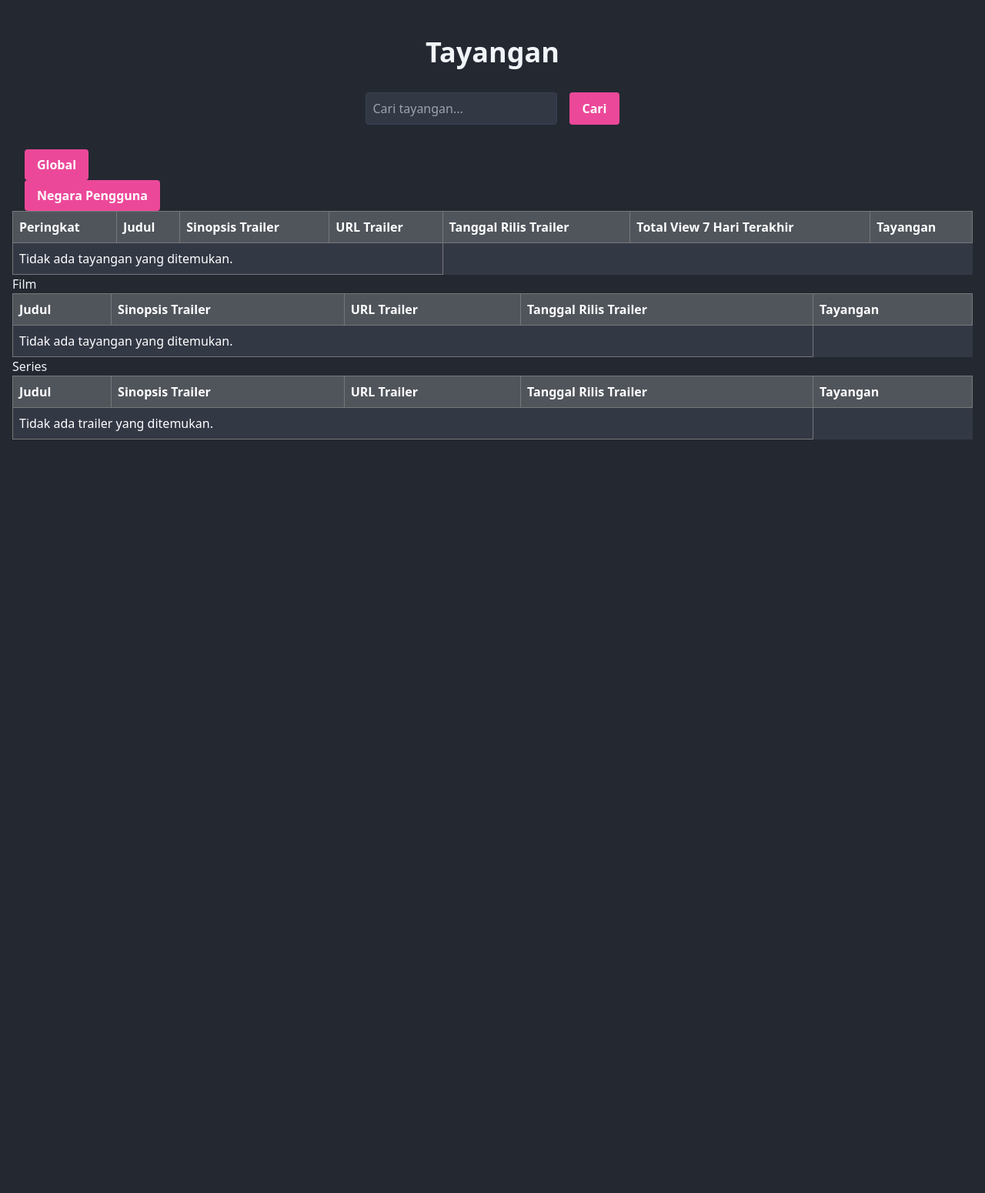
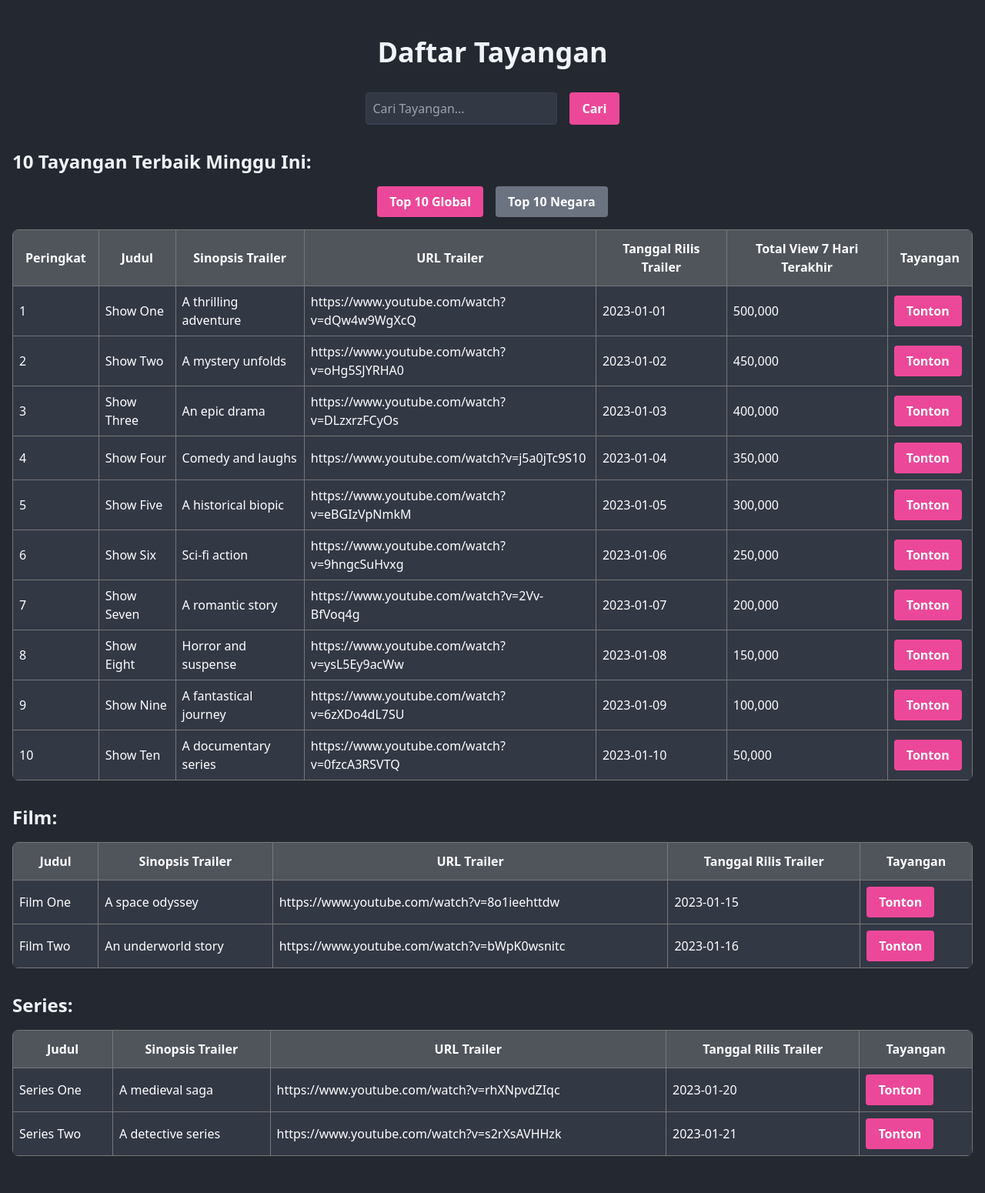
Before and after one commit to LimBodhi/Pacilflix, a Django app: template Tayangan/templates/tayangan.html in a window 1280 px wide. Shown: the part 80-1630 px from the top of the page at 77% size. Before the commit the page ends 651 px from the top, so only its background shows below. Run offline with Django 3.2, Linux system fonts and the light colour scheme; the template is opened without the code that fills it, so the values that code supplies are empty; some libraries are stand-ins or nearby versions.

Commit message:
dummy tayangan

```diff
--- a/Tayangan/templates/tayangan.html
+++ b/Tayangan/templates/tayangan.html
@@ -3,13 +3,19 @@
 {% block content %}
 <div class="min-h-screen bg-[#242831] text-slate-100 font-inter">
     <div class="container mx-auto py-12 px-4">
-        <h2 class="text-center text-4xl font-bold mb-8">Tayangan</h2>
+        <h2 class="text-center text-4xl font-bold mb-8">Daftar Tayangan</h2>
 
-        <form action="{% url 'show_search_tayangan' %}" method="post" class="flex justify-center mb-8">
-            {% csrf_token %}
-            <input type="text" name="search" value="{{ query }}" placeholder="Cari tayangan..." class="bg-[#333845] text-white border border-gray-700 p-2 rounded">
+        <div class="flex justify-center mb-8">
+            <input type="text" placeholder="Cari Tayangan..." class="bg-[#333845] text-white border border-gray-700 p-2 rounded">
             <button type="submit" class="ml-4 bg-pink-500 hover:bg-red-500 text-white font-bold py-2 px-4 rounded">Cari</button>
-        </form>
+        </div>
+
+        <h3 class="text-2xl font-semibold mb-4">10 Tayangan Terbaik Minggu Ini:</h3>
+
+        <div class="flex justify-center mb-4">
+            <button class="bg-pink-500 hover:bg-red-500 text-white font-bold py-2 px-4 rounded mr-4">Top 10 Global</button>
+            <button class="bg-gray-500 hover:bg-gray-600 text-white font-bold py-2 px-4 rounded">Top 10 Negara</button>
+        </div>
 
         <style>
             table {
@@ -25,118 +31,78 @@
             }
             th {
                 background-color: #50555c; /* Darker header background */
+                text-align: center;
             }
         </style>
-        <form method="get" class="button">
 
-            <button type="submit" class="ml-4 bg-pink-500 hover:bg-red-500 text-white font-bold py-2 px-4 rounded">Global</button>
-        </form>
-        <form method="get" class="button">
-
-            <button type="submit" class="ml-4 bg-pink-500 hover:bg-red-500 text-white font-bold py-2 px-4 rounded">Negara Pengguna</button>
-        </form>
-        <table>
-            <thead>
+        <div class="overflow-x-auto mb-8">
+            <table class="w-full text-left rounded-lg overflow-hidden">
+                <thead class="bg-[#333845] text-white">
                     <tr>
-                    <th>Peringkat</th>
-                    <th>Judul</th>
-                    <th>Sinopsis Trailer</th>
-                    <th>URL Trailer</th>
-                    <th>Tanggal Rilis Trailer</th>
-                    <th>Total View 7 Hari Terakhir</th>
-                    <th>Tayangan</th>
+                        <th class="py-3 px-4">Peringkat</th>
+                        <th class="py-3 px-4">Judul</th>
+                        <th class="py-3 px-4">Sinopsis Trailer</th>
+                        <th class="py-3 px-4">URL Trailer</th>
+                        <th class="py-3 px-4">Tanggal Rilis Trailer</th>
+                        <th class="py-3 px-4">Total View 7 Hari Terakhir</th>
+                        <th class="py-3 px-4">Tayangan</th>
                     </tr>
                 </thead>
-            <tbody>
-                {% for trailer in tayangans %}
-                <tr class="border-t border-gray-700">
-                    <td>{{ 1 }}</td>
-                    <td>{{ trailer.judul }}</td>
-                    <td>{{ trailer.sinopsis_trailer }}</td>
-                    <td>{{ trailer.url_video_trailer }}</td>
-                    <td>{{ trailer.formatted_timestamp }}</td>
-                    <td>{{ 1 }}</td>
-                    <td>
-                        <form action="{% url 'show_film' %}" method="post">
-                            {% csrf_token %}
-                            <input type="hidden" name="id_tayangan" value="{{ trailer.id_tayangan }}">
-                            <button type="submit" class="ml-4 bg-pink-500 hover:bg-red-500 text-white font-bold py-2 px-4 rounded">Tayangan</button>
-                        </form>
-                    </td>
-                </tr>
-                {% empty %}
-                <tr>
-                    <td colspan="4">Tidak ada tayangan yang ditemukan.</td>
-                </tr>
-                {% endfor %}
+                <tbody class="bg-[#333845]">
+                    <!-- Dummy data for top shows -->
+                    <tr><td>1</td><td>Show One</td><td>A thrilling adventure</td><td><a href="https://www.youtube.com/watch?v=dQw4w9WgXcQ">https://www.youtube.com/watch?v=dQw4w9WgXcQ</a></td><td>2023-01-01</td><td>500,000</td><td><button class="bg-pink-500 hover:bg-red-500 text-white font-bold py-2 px-4 rounded">Tonton</button></td></tr>
+                    <tr><td>2</td><td>Show Two</td><td>A mystery unfolds</td><td><a href="https://www.youtube.com/watch?v=oHg5SJYRHA0">https://www.youtube.com/watch?v=oHg5SJYRHA0</a></td><td>2023-01-02</td><td>450,000</td><td><button class="bg-pink-500 hover:bg-red-500 text-white font-bold py-2 px-4 rounded">Tonton</button></td></tr>
+                    <tr><td>3</td><td>Show Three</td><td>An epic drama</td><td><a href="https://www.youtube.com/watch?v=DLzxrzFCyOs">https://www.youtube.com/watch?v=DLzxrzFCyOs</a></td><td>2023-01-03</td><td>400,000</td><td><button class="bg-pink-500 hover:bg-red-500 text-white font-bold py-2 px-4 rounded">Tonton</button></td></tr>
+                    <tr><td>4</td><td>Show Four</td><td>Comedy and laughs</td><td><a href="https://www.youtube.com/watch?v=j5a0jTc9S10">https://www.youtube.com/watch?v=j5a0jTc9S10</a></td><td>2023-01-04</td><td>350,000</td><td><button class="bg-pink-500 hover:bg-red-500 text-white font-bold py-2 px-4 rounded">Tonton</button></td></tr>
+                    <tr><td>5</td><td>Show Five</td><td>A historical biopic</td><td><a href="https://www.youtube.com/watch?v=eBGIzVpNmkM">https://www.youtube.com/watch?v=eBGIzVpNmkM</a></td><td>2023-01-05</td><td>300,000</td><td><button class="bg-pink-500 hover:bg-red-500 text-white font-bold py-2 px-4 rounded">Tonton</button></td></tr>
+                    <tr><td>6</td><td>Show Six</td><td>Sci-fi action</td><td><a href="https://www.youtube.com/watch?v=9hngcSuHvxg">https://www.youtube.com/watch?v=9hngcSuHvxg</a></td><td>2023-01-06</td><td>250,000</td><td><button class="bg-pink-500 hover:bg-red-500 text-white font-bold py-2 px-4 rounded">Tonton</button></td></tr>
+                    <tr><td>7</td><td>Show Seven</td><td>A romantic story</td><td><a href="https://www.youtube.com/watch?v=2Vv-BfVoq4g">https://www.youtube.com/watch?v=2Vv-BfVoq4g</a></td><td>2023-01-07</td><td>200,000</td><td><button class="bg-pink-500 hover:bg-red-500 text-white font-bold py-2 px-4 rounded">Tonton</button></td></tr>
+                    <tr><td>8</td><td>Show Eight</td><td>Horror and suspense</td><td><a href="https://www.youtube.com/watch?v=ysL5Ey9acWw">https://www.youtube.com/watch?v=ysL5Ey9acWw</a></td><td>2023-01-08</td><td>150,000</td><td><button class="bg-pink-500 hover:bg-red-500 text-white font-bold py-2 px-4 rounded">Tonton</button></td></tr>
+                    <tr><td>9</td><td>Show Nine</td><td>A fantastical journey</td><td><a href="https://www.youtube.com/watch?v=6zXDo4dL7SU">https://www.youtube.com/watch?v=6zXDo4dL7SU</a></td><td>2023-01-09</td><td>100,000</td><td><button class="bg-pink-500 hover:bg-red-500 text-white font-bold py-2 px-4 rounded">Tonton</button></td></tr>
+                    <tr><td>10</td><td>Show Ten</td><td>A documentary series</td><td><a href="https://www.youtube.com/watch?v=0fzcA3RSVTQ">https://www.youtube.com/watch?v=0fzcA3RSVTQ</a></td><td>2023-01-10</td><td>50,000</td><td><button class="bg-pink-500 hover:bg-red-500 text-white font-bold py-2 px-4 rounded">Tonton</button></td></tr>
                 </tbody>
             </table>
-        Film
-        <table>
-            <thead>
+        </div>
+
+        <h3 class="text-2xl font-semibold mb-4">Film:</h3>
+        <div class="overflow-x-auto mb-8">
+            <table class="w-full text-left rounded-lg overflow-hidden">
+                <thead class="bg-[#333845] text-white">
                     <tr>
-                    <th>Judul</th>
-                    <th>Sinopsis Trailer</th>
-                    <th>URL Trailer</th>
-                    <th>Tanggal Rilis Trailer</th>
-                    <th>Tayangan</th>
+                        <th class="py-3 px-4">Judul</th>
+                        <th class="py-3 px-4">Sinopsis Trailer</th>
+                        <th class="py-3 px-4">URL Trailer</th>
+                        <th class="py-3 px-4">Tanggal Rilis Trailer</th>
+                        <th class="py-3 px-4">Tayangan</th>
                     </tr>
                 </thead>
-            <tbody>
-                {% for film in tayangan_film %}
-                <tr class="border-t border-gray-700">
-                    <td>{{ film.judul }}</td>
-                    <td>{{ film.sinopsis_trailer }}</td>
-                    <td>{{ film.url_video_trailer }}</td>
-                    <td>{{ film.formatted_timestamp }}</td>
-                    <td>
-                        <form action="{% url 'show_film' %}" method="post">
-                            {% csrf_token %}
-                            <input type="hidden" name="id_film" value="{{ film.id_tayangan }}">
-                            <button type="submit" class="ml-4 bg-pink-500 hover:bg-red-500 text-white font-bold py-2 px-4 rounded">Film</button>
-                        </form>
-                    </td>
-                </tr>
-                {% empty %}
-                <tr>
-                    <td colspan="4">Tidak ada tayangan yang ditemukan.</td>
-                </tr>
-                {% endfor %}
+                <tbody class="bg-[#333845]">
+                    <!-- Dummy data for films -->
+                    <tr><td>Film One</td><td>A space odyssey</td><td><a href="https://www.youtube.com/watch?v=8o1ieehttdw">https://www.youtube.com/watch?v=8o1ieehttdw</a></td><td>2023-01-15</td><td><button class="bg-pink-500 hover:bg-red-500 text-white font-bold py-2 px-4 rounded">Tonton</button></td></tr>
+                    <tr><td>Film Two</td><td>An underworld story</td><td><a href="https://www.youtube.com/watch?v=bWpK0wsnitc">https://www.youtube.com/watch?v=bWpK0wsnitc</a></td><td>2023-01-16</td><td><button class="bg-pink-500 hover:bg-red-500 text-white font-bold py-2 px-4 rounded">Tonton</button></td></tr>
                 </tbody>
             </table>
-        Series
-        <table>
-            <thead>
+        </div>
+
+        <h3 class="text-2xl font-semibold mb-4">Series:</h3>
+        <div class="overflow-x-auto">
+            <table class="w-full text-left rounded-lg overflow-hidden">
+                <thead class="bg-[#333845] text-white">
                     <tr>
-                    <th>Judul</th>
-                    <th>Sinopsis Trailer</th>
-                    <th>URL Trailer</th>
-                    <th>Tanggal Rilis Trailer</th>
-                    <th>Tayangan</th>
+                        <th class="py-3 px-4">Judul</th>
+                        <th class="py-3 px-4">Sinopsis Trailer</th>
+                        <th class="py-3 px-4">URL Trailer</th>
+                        <th class="py-3 px-4">Tanggal Rilis Trailer</th>
+                        <th class="py-3 px-4">Tayangan</th>
                     </tr>
                 </thead>
-            <tbody>
-                {% for trailer in tayangan_series %}
-                <tr class="border-t border-gray-700">
-                    <td>{{ trailer.judul }}</td>
-                    <td>{{ trailer.sinopsis_trailer }}</td>
-                    <td>{{ trailer.url_video_trailer }}</td>
-                    <td>{{ trailer.formatted_timestamp }}</td>
-                    <td>
-                        <form action="{% url 'show_series' %}" method="post">
-                            {% csrf_token %}
-                            <input type="hidden" name="id_series" value="{{ trailer.id_tayangan }}">
-                            <button type="submit" class="ml-4 bg-pink-500 hover:bg-red-500 text-white font-bold py-2 px-4 rounded">Series</button>
-                        </form>
-                    </td>
-                </tr>
-                {% empty %}
-                <tr>
-                    <td colspan="4">Tidak ada trailer yang ditemukan.</td>
-                </tr>
-                {% endfor %}
+                <tbody class="bg-[#333845]">
+                    <!-- Dummy data for series -->
+                    <tr><td>Series One</td><td>A medieval saga</td><td><a href="https://www.youtube.com/watch?v=rhXNpvdZIqc">https://www.youtube.com/watch?v=rhXNpvdZIqc</a></td><td>2023-01-20</td><td><button class="bg-pink-500 hover:bg-red-500 text-white font-bold py-2 px-4 rounded">Tonton</button></td></tr>
+                    <tr><td>Series Two</td><td>A detective series</td><td><a href="https://www.youtube.com/watch?v=s2rXsAVHHzk">https://www.youtube.com/watch?v=s2rXsAVHHzk</a></td><td>2023-01-21</td><td><button class="bg-pink-500 hover:bg-red-500 text-white font-bold py-2 px-4 rounded">Tonton</button></td></tr>
                 </tbody>
             </table>
         </div>
     </div>
+</div>
 {% endblock %}
```
Lines whose indentation alone changed are shown as unchanged.
